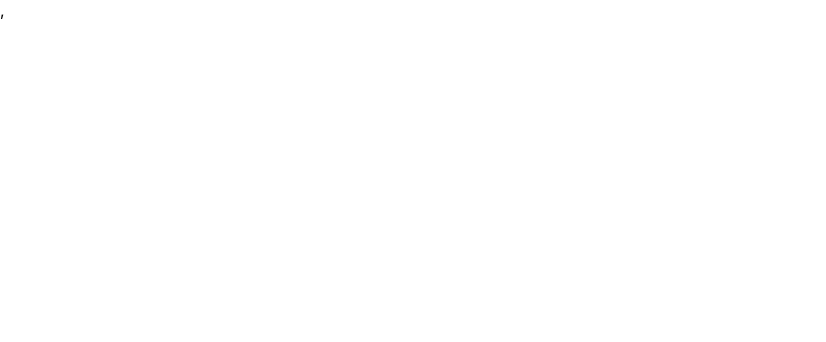
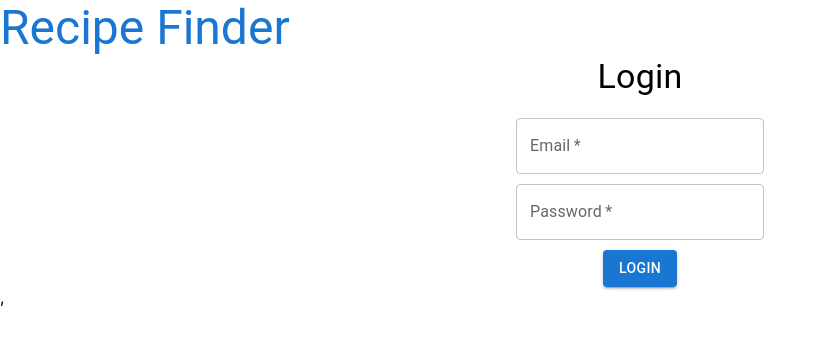
Before and after one commit to Rionic/Recipe-Suggester-App, a React (Create React App) app: page /login in a window 1280 px wide. Before the commit this address had no page. Shown: the top 342 px of the page, without its empty margins (0-826 px from the left). Built offline with nearby package versions, Linux system fonts and the light colour scheme.

Commit message:
login page done, header change

```diff
--- a/package.json
+++ b/package.json
@@ -19,6 +19,7 @@
     "body-parser": "^1.20.2",
     "cors": "^2.8.5",
     "express": "^4.18.2",
+    "jsonwebtoken": "^9.0.2",
     "mysql2": "^3.6.5",
     "react": "^18.2.0",
     "react-dom": "^18.2.0",
--- a/src/App.jsx
+++ b/src/App.jsx
@@ -1,6 +1,7 @@
 import React, { useState, useEffect } from 'react';
 import './App.css';
 import Header from './components/Header';
+import LoginSignup from './components/LoginSignup';
 import RecipeCard from './components/RecipeCard';
 import { createTheme, ThemeProvider } from '@mui/material/styles';
 import {
@@ -100,6 +101,7 @@ function App() {
     <ThemeProvider theme={theme}>
       <div className="App">
         <Header />
+        <LoginSignup />
         <main>
           <form onSubmit={handleSubmit}>
             <div className="filters">
--- a/src/RoutesList.js
+++ b/src/RoutesList.js
@@ -1,6 +1,7 @@
 import React from 'react';
 import { Route, Routes } from 'react-router-dom';
 import Signup from './components/Signup';
+import Login from './components/Login';
 import App from './App';
 
 const RoutesList = () => {
@@ -8,6 +9,7 @@ const RoutesList = () => {
     <Routes>
       <Route exact path="/" element={<App />}></Route>
       <Route exact path="/signup" element={<Signup />}></Route>
+      <Route exact path="/login" element={<Login />}></Route>
     </Routes>
   );
 };
--- a/src/components/Header.js
+++ b/src/components/Header.js
@@ -1,13 +1,14 @@
 import '../App.css';
 import React from 'react';
-import { Typography } from '@mui/material';
-import Login from './Login';
+import { Typography, Link as MuiLink } from '@mui/material';
+import { Link } from 'react-router-dom';
 
 function Header() {
   return (
     <div className="header">
-      <Typography variant="h3">Recipe Finder</Typography>
-      <Login />
+      <MuiLink component={Link} to="/" underline="none">
+        <Typography variant="h3">Recipe Finder</Typography>
+      </MuiLink>
     </div>
   );
 }
--- a/src/components/Login.js
+++ b/src/components/Login.js
@@ -1,21 +1,90 @@
-import React from 'react';
-import '../App.css';
-import { Button } from '@mui/material';
-import { Link } from 'react-router-dom';
+import React, { useState, useRef } from 'react';
+import Header from './Header.js';
+import { Typography, TextField, Button } from '@mui/material';
 
 function Login() {
+
+  const passwordRef = useRef(null);
+  const [emailErrorMessage, setEmailErrorMessage] = useState('');
+  const [isValidEmail, setIsValidEmail] = useState(true);
+
+  const handleSubmit = async (event) => {
+    event.preventDefault();
+    const email = event.target.email.value;
+    const password = event.target.password.value;
+
+    const validateEmail = (email) => {
+      const regex = /^[^\s@]+@[^\s@]+\.[^\s@]+$/;
+      return regex.test(email);
+    };
+
+    if (!validateEmail(email)) {
+      setIsValidEmail(false);
+      setEmailErrorMessage('Invalid email format');
+      return;
+    } else {
+      setIsValidEmail(true);
+      setEmailErrorMessage('');
+    }
+
+    try {
+      const response = await fetch('http://localhost:3001/api/login', {
+        method: 'POST',
+        headers: {
+          'Content-Type': 'application/json',
+        },
+        body: JSON.stringify({email, password}),
+      });
+
+      if (response.ok) {
+        alert('Login successful!')
+      } else {
+        alert('Login failed!')
+      }
+    } catch (error) {
+      console.error('Error during login:', error);
+    }
+
+  };
+
+  const handlePasswordBlur = () => {
+    passwordRef.current?.blur();
+  };
+
   return (
     <div>
-      <Button style={{ marginRight: '10px' }} variant="contained">
-        Log in
-      </Button>
-      <Link to="/signup">
-        <Button style={{ marginRight: '10px' }} variant="outlined">
-          Sign up
+      <Header />
+      <Typography variant="h4" align="center" gutterBottom>
+        Login
+      </Typography>
+      <form onSubmit={handleSubmit} className="signup">
+        <TextField
+          label="Email"
+          name="email"
+          variant="outlined"
+          required
+          error={!isValidEmail}
+          helperText={emailErrorMessage}
+        />
+        <TextField
+          label="Password"
+          name="password"
+          variant="outlined"
+          required
+          type="password"
+          inputRef={passwordRef}
+          onBlur={handlePasswordBlur}
+        />
+        <Button
+          type="submit"
+          variant="contained"
+          color="primary"
+        >
+          Login
         </Button>
-      </Link>
+      </form>
     </div>
-  );
+  )
 }
 
 export default Login;
--- /dev/null
+++ b/src/components/LoginSignup.js
@@ -0,0 +1,23 @@
+import React from 'react';
+import '../App.css';
+import { Button } from '@mui/material';
+import { Link } from 'react-router-dom';
+
+function LoginSignup() {
+  return (
+    <div style={{position: 'absolute', right: '0px', top: '10px'}}>
+      <Link to="/login">
+        <Button style={{ marginRight: '10px' }} variant="contained">
+          Log in
+        </Button>
+      </Link>
+      <Link to="/signup">
+        <Button style={{ marginRight: '10px' }} variant="outlined">
+          Sign up
+        </Button>
+      </Link>
+    </div>
+  );
+}
+
+export default LoginSignup;
--- a/src/components/Signup.js
+++ b/src/components/Signup.js
@@ -1,7 +1,7 @@
 import React, { useRef, useState } from 'react';
 import '../App.css';
 import { Typography, TextField, Button } from '@mui/material';
-import { styled } from '@mui/system';
+import Header from './Header.js';
 
 function Signup() {
   const passwordRef = useRef(null);
@@ -38,7 +38,6 @@ function Signup() {
       setIsValidEmail(true);
       setEmailErrorMessage('');
     }
-    console.log(emailErrorMessage);
     if (passwordErrorMessage || emailErrorMessage) return;
     try {
       const response = await fetch('http://localhost:3001/api/signup', {
@@ -59,18 +58,19 @@ function Signup() {
     }
   };
 
-  const handlePasswordChange = () => {
-    confirmPasswordRef.current?.blur();
+  const handlePasswordBlur = () => {
+    passwordRef.current?.blur();
   };
 
-  const handleConfirmPasswordChange = () => {
-    passwordRef.current?.blur();
+  const handleConfirmPasswordBlur = () => {
+    confirmPasswordRef.current?.blur();
   };
 
   return (
     <div>
+      <Header />
       <Typography variant="h4" align="center" gutterBottom>
-        Signup
+        Sign up
       </Typography>
       <form onSubmit={handleSubmit} className="signup">
         <TextField
@@ -100,7 +100,7 @@ function Signup() {
           required
           type="password"
           inputRef={passwordRef}
-          onChange={handlePasswordChange}
+          onBlur={handlePasswordBlur}
         />
         <TextField
           label="Confirm Password"
@@ -109,7 +109,7 @@ function Signup() {
           required
           type="password"
           inputRef={confirmPasswordRef}
-          onChange={handleConfirmPasswordChange}
+          onBlur={handleConfirmPasswordBlur}
           error={!passwordMatch}
           helperText={passwordErrorMessage}
         />
```
Also changed, not shown: 2 other files (tests, documents, lock files or other folders).
